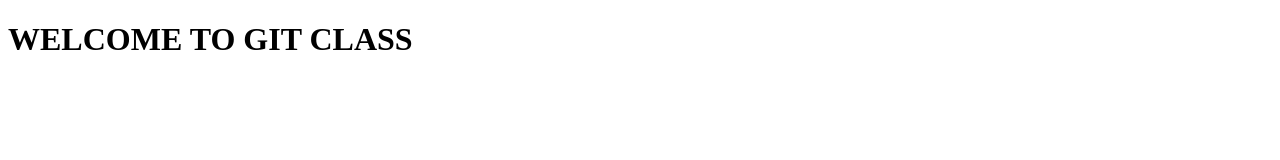
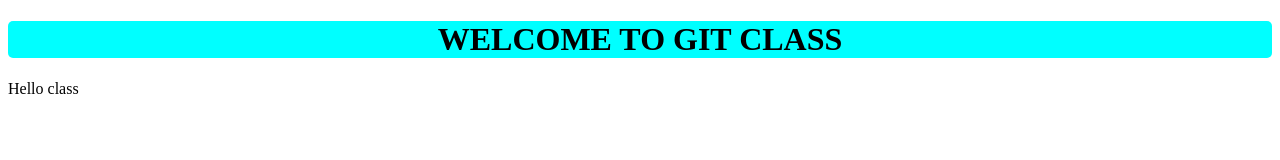
Before and after one commit to Tompraizz/git-training, a plain HTML site: page index.html in a window 1280 px wide. Drawn offline with Linux system fonts and the light colour scheme.

Commit message:
added all

```diff
--- a/index.html
+++ b/index.html
@@ -4,8 +4,10 @@
     <meta charset="UTF-8">
     <meta name="viewport" content="width=device-width, initial-scale=1.0">
     <title>Git class</title>
+    <link rel="stylesheet" href="./index.css">
 </head>
 <body>
     <h1>WELCOME TO GIT CLASS</h1>
+    <p>Hello class</p>
 </body>
 </html>
```
